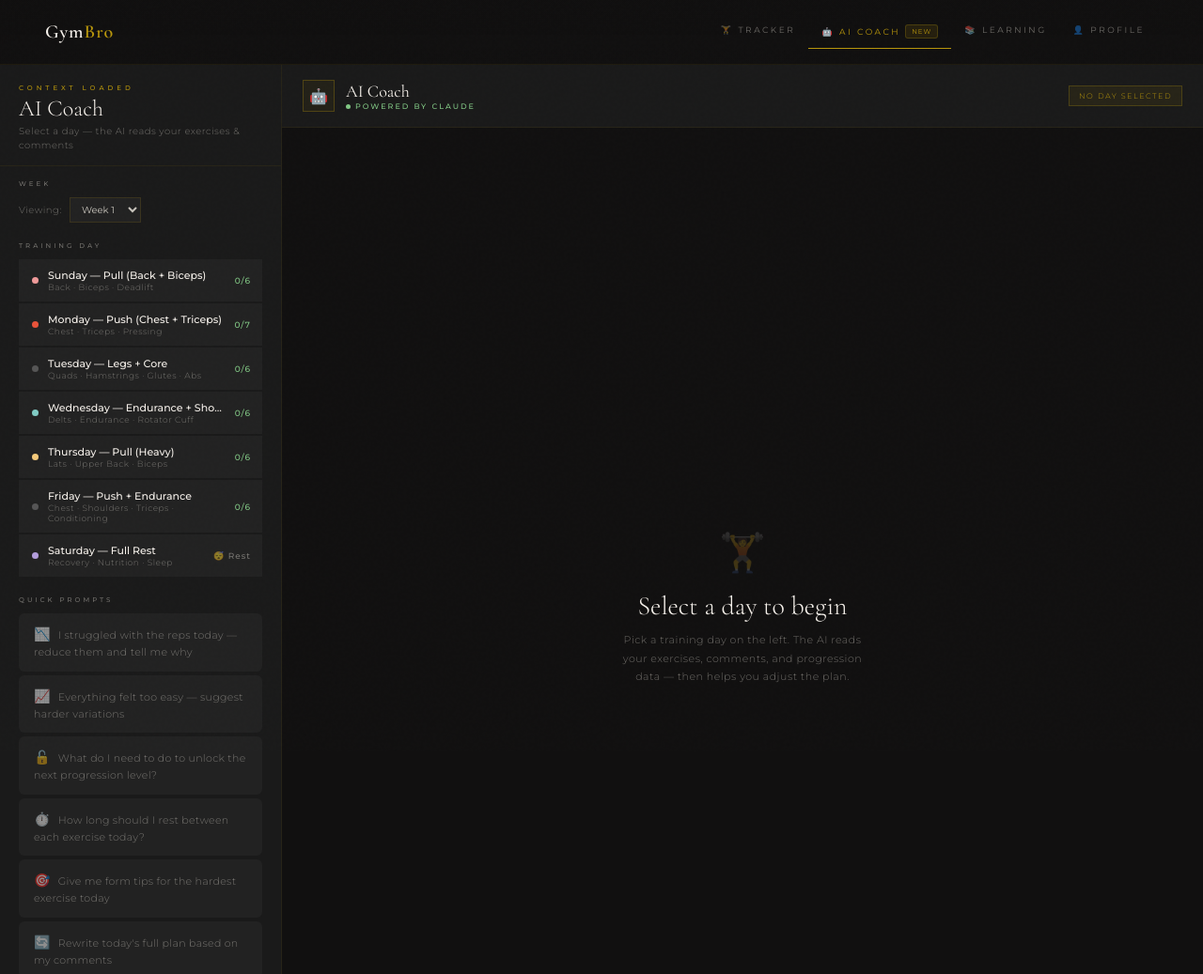
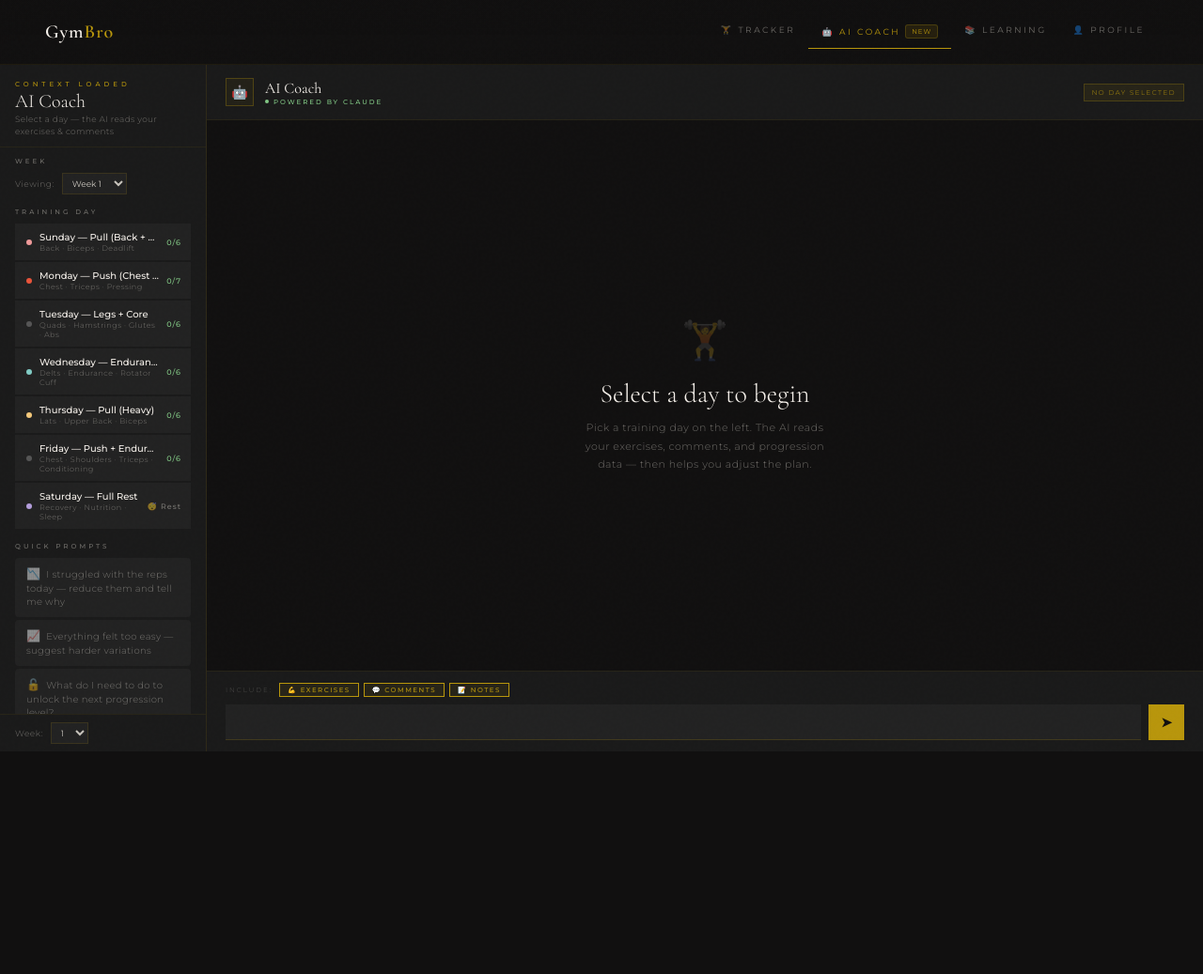
Before and after one commit to Kija-Maharjan/gym-bro, a website: page gym-ai.html in a window 1280 px wide. Shown: the top 1037 px of the page at 94% size. After the commit the page ends 800 px from the top, so only its background shows below. Drawn offline with nearby package versions, Linux system fonts and the light colour scheme.

Commit message:
ai coach: fixed two-column layout, footer hidden, sidebars scroll independently, input always visible

```diff
--- a/css/gym-ai.css
+++ b/css/gym-ai.css
@@ -2,115 +2,111 @@
    GYM-AI.CSS — AI Coach Chat Page
    ═══════════════════════════════════════════════ */
 
-body { display: flex; flex-direction: column; }
+body {
+  display: flex; flex-direction: column;
+  height: 100vh; overflow: hidden;
+}
 
 /* ── TWO-PANEL LAYOUT ── */
 .page {
   display: grid;
-  grid-template-columns: 300px 1fr;
-  flex: 1;
+  grid-template-columns: 220px 1fr;
+  flex: 1; min-height: 0;
   overflow: hidden;
-  height: calc(100vh - 57px);
 }
-/* Mobile: stack panels vertically */
 @media (max-width: 768px) {
   .page {
     grid-template-columns: 1fr;
     grid-template-rows: auto 1fr;
-    height: auto;
-    overflow: visible;
   }
+  .left-panel { max-height: 40vh; }
+  .right-panel { min-height: 0; }
 }
 
-/* ── LEFT PANEL ── */
+/* ── LEFT PANEL (sidebar) ── */
 .left-panel {
   background: var(--dark2);
-  border-right: 1px solid rgba(184,150,12,0.08);
-  display: flex; flex-direction: column; overflow: hidden;
+  border-right: 1px solid rgba(184,150,12,0.12);
+  display: flex; flex-direction: column;
+  min-height: 0;
 }
-@media (max-width: 768px) {
-  .left-panel { max-height: 320px; }
-}
-.lp-header { padding: 20px 20px 14px; border-bottom: 1px solid rgba(184,150,12,0.08); flex-shrink: 0; }
-.lp-tag { font-size: 7px; letter-spacing: 4px; text-transform: uppercase; color: var(--gold); margin-bottom: 6px; font-weight: 500; }
-.lp-title { font-family: 'Cormorant Garamond', serif; font-size: 24px; font-weight: 300; color: var(--cream); line-height: 1; }
-.lp-sub { font-size: 10px; color: var(--text-dim); margin-top: 4px; line-height: 1.5; letter-spacing: 0.5px; }
+.lp-header { padding: 16px 16px 10px; border-bottom: 1px solid rgba(184,150,12,0.08); flex-shrink: 0; }
+.lp-tag { font-size: 7px; letter-spacing: 4px; text-transform: uppercase; color: var(--gold); margin-bottom: 4px; font-weight: 500; }
+.lp-title { font-family: 'Cormorant Garamond', serif; font-size: 20px; font-weight: 300; color: var(--cream); line-height: 1; }
+.lp-sub { font-size: 9px; color: var(--text-dim); margin-top: 3px; line-height: 1.4; letter-spacing: 0.3px; }
 
-.lp-scroll { flex: 1; overflow-y: auto; padding: 14px 20px; }
+.lp-scroll { flex: 1; min-height: 0; overflow-y: auto; padding: 10px 16px; }
 .lp-scroll::-webkit-scrollbar { width: 2px; }
 .lp-scroll::-webkit-scrollbar-thumb { background: rgba(184,150,12,0.3); }
 
-.ctx-section { margin-bottom: 20px; }
-.ctx-label { font-size: 7px; letter-spacing: 3px; text-transform: uppercase; color: var(--text-dim); margin-bottom: 10px; font-weight: 500; }
+.ctx-section { margin-bottom: 14px; }
+.ctx-label { font-size: 7px; letter-spacing: 3px; text-transform: uppercase; color: var(--text-dim); margin-bottom: 8px; font-weight: 500; }
 
 .day-sel-grid { display: flex; flex-direction: column; gap: 2px; }
 .day-sel-item {
-  display: flex; align-items: center; gap: 10px;
-  padding: 10px 12px; background: var(--dark3);
+  display: flex; align-items: center; gap: 8px;
+  padding: 8px 10px; background: var(--dark3);
   cursor: pointer; transition: all 0.2s;
   border-left: 2px solid transparent;
   -webkit-tap-highlight-color: transparent;
 }
 .day-sel-item:hover { background: var(--dark4); border-color: rgba(184,150,12,0.3); }
 .day-sel-item.selected { border-color: var(--gold); background: rgba(184,150,12,0.06); }
-.dsi-dot { width: 7px; height: 7px; border-radius: 50%; flex-shrink: 0; }
+.dsi-dot { width: 6px; height: 6px; border-radius: 50%; flex-shrink: 0; }
 .dsi-info { flex: 1; min-width: 0; }
-.dsi-day { font-size: 11px; font-weight: 500; color: var(--cream); white-space: nowrap; overflow: hidden; text-overflow: ellipsis; }
-.dsi-type { font-size: 9px; color: var(--text-dim); letter-spacing: 0.5px; }
-.dsi-check { font-size: 9px; color: var(--done); font-weight: 500; letter-spacing: 1px; flex-shrink: 0; }
+.dsi-day { font-size: 10px; font-weight: 500; color: var(--cream); white-space: nowrap; overflow: hidden; text-overflow: ellipsis; }
+.dsi-type { font-size: 8px; color: var(--text-dim); letter-spacing: 0.5px; }
+.dsi-check { font-size: 8px; color: var(--done); font-weight: 500; letter-spacing: 1px; flex-shrink: 0; }
 
 .ex-context-list { display: flex; flex-direction: column; gap: 2px; }
-.ex-ctx { padding: 9px 12px; background: var(--dark3); font-size: 11px; border-left: 2px solid rgba(184,150,12,0.15); }
-.ex-ctx-name { font-family: 'Cormorant Garamond', serif; font-size: 14px; color: var(--cream); font-weight: 400; margin-bottom: 3px; }
-.ex-ctx-pills { display: flex; gap: 4px; flex-wrap: wrap; margin-top: 4px; }
+.ex-ctx { padding: 7px 10px; background: var(--dark3); font-size: 10px; border-left: 2px solid rgba(184,150,12,0.15); }
+.ex-ctx-name { font-family: 'Cormorant Garamond', serif; font-size: 13px; color: var(--cream); font-weight: 400; margin-bottom: 2px; }
+.ex-ctx-pills { display: flex; gap: 3px; flex-wrap: wrap; margin-top: 3px; }
 
-.comment-ctx { padding: 9px 12px; background: var(--dark3); margin-bottom: 2px; border-left: 2px solid rgba(128,203,196,0.2); }
-.cc-who { font-size: 8px; font-weight: 600; letter-spacing: 1.5px; text-transform: uppercase; margin-bottom: 3px; }
+.comment-ctx { padding: 7px 10px; background: var(--dark3); margin-bottom: 2px; border-left: 2px solid rgba(128,203,196,0.2); }
+.cc-who { font-size: 7px; font-weight: 600; letter-spacing: 1.5px; text-transform: uppercase; margin-bottom: 2px; }
 .cc-who.a { color: var(--a-col); }
 .cc-who.b { color: var(--b-col); }
-.cc-text { font-size: 11px; color: var(--text); line-height: 1.5; }
-.cc-ex { font-size: 9px; color: var(--gold); font-style: italic; margin-bottom: 2px; }
+.cc-text { font-size: 10px; color: var(--text); line-height: 1.4; }
+.cc-ex { font-size: 8px; color: var(--gold); font-style: italic; margin-bottom: 2px; }
 
-.quick-prompts { display: flex; flex-direction: column; gap: 4px; }
+.quick-prompts { display: flex; flex-direction: column; gap: 3px; }
 .qp {
-  padding: 12px 14px; background: var(--dark3);
-  cursor: pointer; font-size: 11px; color: var(--text-dim);
-  text-align: left; transition: all 0.2s; line-height: 1.5;
+  padding: 9px 10px; background: var(--dark3);
+  cursor: pointer; font-size: 10px; color: var(--text-dim);
+  text-align: left; transition: all 0.2s; line-height: 1.4;
   border: none; border-left: 2px solid transparent;
   font-family: 'Montserrat', sans-serif; font-weight: 300;
-  letter-spacing: 0.3px; touch-action: manipulation; border-radius: 6px;
+  letter-spacing: 0.3px; touch-action: manipulation; border-radius: 4px;
 }
-.qp:hover, .qp:active { border-color: rgba(184,150,12,0.4); color: var(--text); background: var(--dark4); transform: translateX(4px); }
-.qp-icon { font-size: 14px; margin-right: 8px; }
+.qp:hover, .qp:active { border-color: rgba(184,150,12,0.4); color: var(--text); background: var(--dark4); transform: translateX(3px); }
+.qp-icon { font-size: 12px; margin-right: 6px; }
 
-.lp-footer { padding: 12px 20px; border-top: 1px solid rgba(184,150,12,0.08); flex-shrink: 0; }
-.week-sel { display: flex; align-items: center; gap: 8px; font-size: 10px; color: var(--text-dim); letter-spacing: 0.5px; }
-.week-sel select { background: var(--dark3); border: 1px solid rgba(184,150,12,0.15); color: var(--text); font-family: 'Montserrat', sans-serif; font-size: 10px; padding: 5px 8px; outline: none; cursor: pointer; }
+.lp-footer { padding: 8px 16px; border-top: 1px solid rgba(184,150,12,0.08); flex-shrink: 0; }
+.week-sel { display: flex; align-items: center; gap: 8px; font-size: 9px; color: var(--text-dim); letter-spacing: 0.5px; }
+.week-sel select { background: var(--dark3); border: 1px solid rgba(184,150,12,0.15); color: var(--text); font-family: 'Montserrat', sans-serif; font-size: 9px; padding: 4px 6px; outline: none; cursor: pointer; }
 .week-sel select:focus { border-color: var(--gold); }
 
 /* ── RIGHT PANEL / CHAT ── */
-.right-panel { display: flex; flex-direction: column; overflow: hidden; }
-@media (max-width: 768px) {
-  .right-panel { height: calc(100vh - 380px); min-height: 380px; }
-}
+.right-panel { display: flex; flex-direction: column; min-height: 0; }
 
 .chat-header {
-  padding: 16px 22px; border-bottom: 1px solid rgba(184,150,12,0.08);
+  padding: 14px 20px; border-bottom: 1px solid rgba(184,150,12,0.08);
   display: flex; align-items: center; gap: 12px;
   flex-shrink: 0; background: var(--dark2);
 }
-.ch-avatar { width: 34px; height: 34px; border: 1px solid rgba(184,150,12,0.3); display: flex; align-items: center; justify-content: center; font-size: 16px; flex-shrink: 0; background: rgba(184,150,12,0.06); }
+.ch-avatar { width: 30px; height: 30px; border: 1px solid rgba(184,150,12,0.3); display: flex; align-items: center; justify-content: center; font-size: 14px; flex-shrink: 0; background: rgba(184,150,12,0.06); }
 .ch-info { flex: 1; min-width: 0; }
-.ch-name { font-family: 'Cormorant Garamond', serif; font-size: 18px; color: var(--cream); font-weight: 400; }
-.ch-status { font-size: 8px; color: var(--done); letter-spacing: 2px; text-transform: uppercase; display: flex; align-items: center; gap: 5px; font-weight: 500; }
-.ch-status-dot { width: 5px; height: 5px; border-radius: 50%; background: var(--done); }
-.ch-day-badge { font-size: 8px; letter-spacing: 1.5px; text-transform: uppercase; padding: 5px 10px; background: rgba(184,150,12,0.08); color: var(--gold); border: 1px solid var(--gold-border); white-space: nowrap; overflow: hidden; text-overflow: ellipsis; max-width: 160px; }
+.ch-name { font-family: 'Cormorant Garamond', serif; font-size: 16px; color: var(--cream); font-weight: 400; }
+.ch-status { font-size: 7px; color: var(--done); letter-spacing: 2px; text-transform: uppercase; display: flex; align-items: center; gap: 5px; font-weight: 500; }
+.ch-status-dot { width: 4px; height: 4px; border-radius: 50%; background: var(--done); }
+.ch-day-badge { font-size: 7px; letter-spacing: 1.5px; text-transform: uppercase; padding: 4px 8px; background: rgba(184,150,12,0.08); color: var(--gold); border: 1px solid var(--gold-border); white-space: nowrap; overflow: hidden; text-overflow: ellipsis; max-width: 140px; }
 
 /* ── MESSAGES ── */
 .chat-messages {
-  flex: 1; overflow-y: auto;
-  padding: 20px 22px;
-  display: flex; flex-direction: column; gap: 14px;
+  flex: 1; min-height: 0; overflow-y: auto;
+  padding: 16px 20px;
+  display: flex; flex-direction: column; gap: 12px;
 }
 .chat-messages::-webkit-scrollbar { width: 2px; }
 .chat-messages::-webkit-scrollbar-thumb { background: rgba(184,150,12,0.3); }
@@ -142,26 +138,26 @@ body { display: flex; flex-direction: column; }
 .es-sub { font-size: 11px; max-width: 260px; line-height: 1.8; letter-spacing: 0.5px; }
 
 /* ── INPUT AREA ── */
-.chat-input-area { padding: 14px 22px; border-top: 1px solid rgba(184,150,12,0.08); background: var(--dark2); flex-shrink: 0; }
-.cia-context-chip { display: flex; align-items: center; gap: 6px; margin-bottom: 10px; flex-wrap: wrap; }
-.ctx-chip { display: inline-flex; align-items: center; gap: 4px; padding: 3px 10px; font-size: 8px; letter-spacing: 1.5px; text-transform: uppercase; border: 1px solid rgba(184,150,12,0.15); background: var(--dark3); color: var(--text-dim); cursor: pointer; transition: all 0.2s; font-weight: 500; touch-action: manipulation; }
+.chat-input-area { padding: 12px 20px; border-top: 1px solid rgba(184,150,12,0.08); background: var(--dark2); flex-shrink: 0; }
+.cia-context-chip { display: flex; align-items: center; gap: 5px; margin-bottom: 8px; flex-wrap: wrap; }
+.ctx-chip { display: inline-flex; align-items: center; gap: 3px; padding: 2px 8px; font-size: 7px; letter-spacing: 1.5px; text-transform: uppercase; border: 1px solid rgba(184,150,12,0.15); background: var(--dark3); color: var(--text-dim); cursor: pointer; transition: all 0.2s; font-weight: 500; touch-action: manipulation; }
 .ctx-chip.on { border-color: var(--gold); background: rgba(184,150,12,0.08); color: var(--gold); }
-.ctx-chip-label { font-size: 8px; letter-spacing: 2px; text-transform: uppercase; color: var(--text-dimmer); margin-right: 4px; }
+.ctx-chip-label { font-size: 7px; letter-spacing: 2px; text-transform: uppercase; color: var(--text-dimmer); margin-right: 2px; }
 .cia-row { display: flex; gap: 8px; align-items: flex-end; }
 .cia-ta {
   flex: 1; background: var(--dark3); border: none;
   border-bottom: 1px solid rgba(184,150,12,0.2);
   color: var(--text); font-family: 'Montserrat', sans-serif;
-  font-size: 12px; line-height: 1.5; padding: 10px 14px;
-  outline: none; resize: none; min-height: 44px; max-height: 130px;
+  font-size: 11px; line-height: 1.4; padding: 8px 12px;
+  outline: none; resize: none; min-height: 38px; max-height: 100px;
   transition: border-color 0.3s; font-weight: 300;
 }
 .cia-ta:focus { border-color: var(--gold); }
-.cia-ta::placeholder { color: var(--text-dim); font-size: 9px; letter-spacing: 1.5px; text-transform: uppercase; }
+.cia-ta::placeholder { color: var(--text-dim); font-size: 8px; letter-spacing: 1.5px; text-transform: uppercase; }
 .cia-send {
-  width: 44px; height: 44px;
+  width: 38px; height: 38px;
   border: 1px solid var(--gold); background: var(--gold);
-  color: var(--dark); font-size: 16px; cursor: pointer;
+  color: var(--dark); font-size: 14px; cursor: pointer;
   display: flex; align-items: center; justify-content: center;
   transition: all 0.3s; flex-shrink: 0; font-weight: 600;
   touch-action: manipulation;
@@ -169,11 +165,15 @@ body { display: flex; flex-direction: column; }
 .cia-send:hover { background: var(--gold-light); }
 .cia-send:disabled { opacity: 0.4; cursor: not-allowed; }
 
+/* ── HIDE FOOTER (keeps page in viewport) ── */
+footer { display: none; }
+
 /* ── MOBILE TWEAKS ── */
 @media (max-width: 767px) {
-  .chat-messages { padding: 14px 16px; }
-  .chat-input-area { padding: 12px 16px; }
-  .chat-header { padding: 14px 16px; }
-  .lp-header { padding: 14px 16px 10px; }
-  .lp-scroll { padding: 10px 14px; }
+  .chat-messages { padding: 10px 14px; }
+  .chat-input-area { padding: 10px 14px; }
+  .chat-header { padding: 10px 14px; }
+  .lp-header { padding: 10px 14px 8px; }
+  .lp-scroll { padding: 8px 12px; }
+  .lp-scroll::-webkit-scrollbar { width: 1px; }
 }
```
